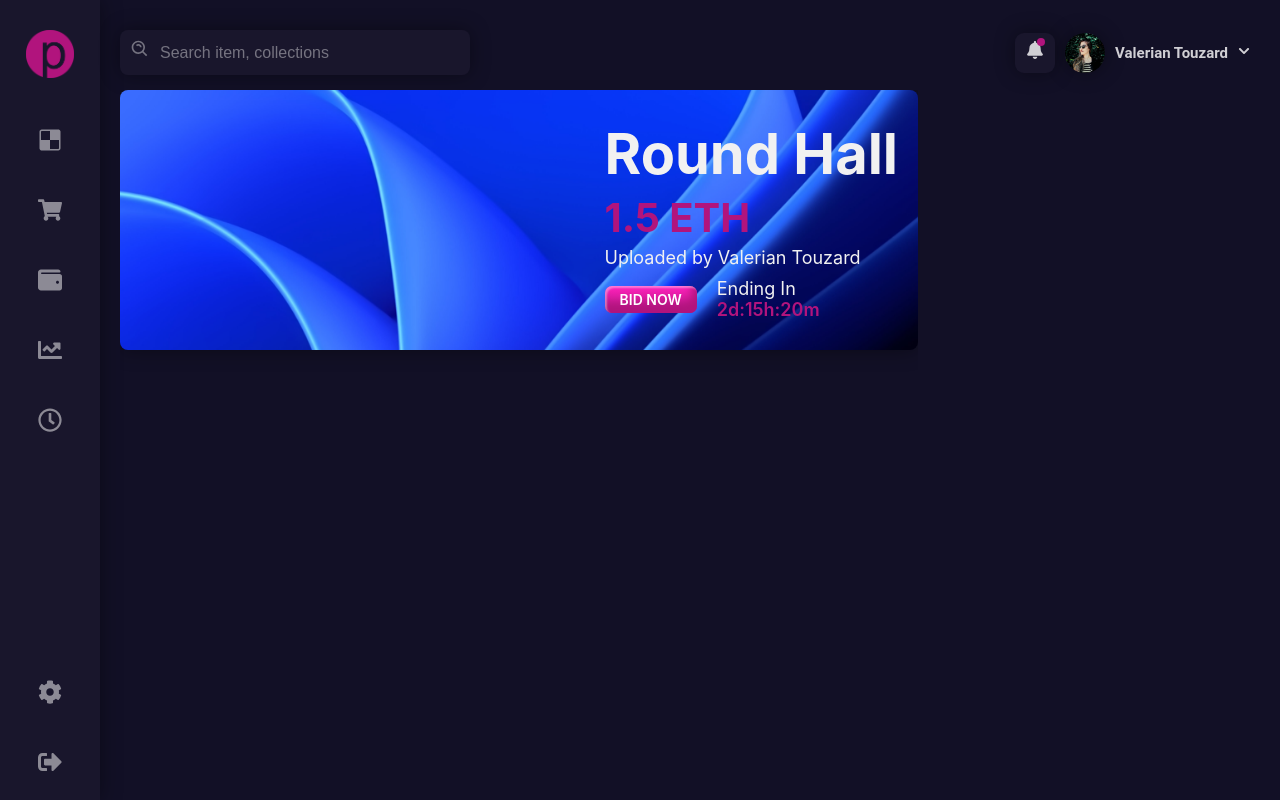
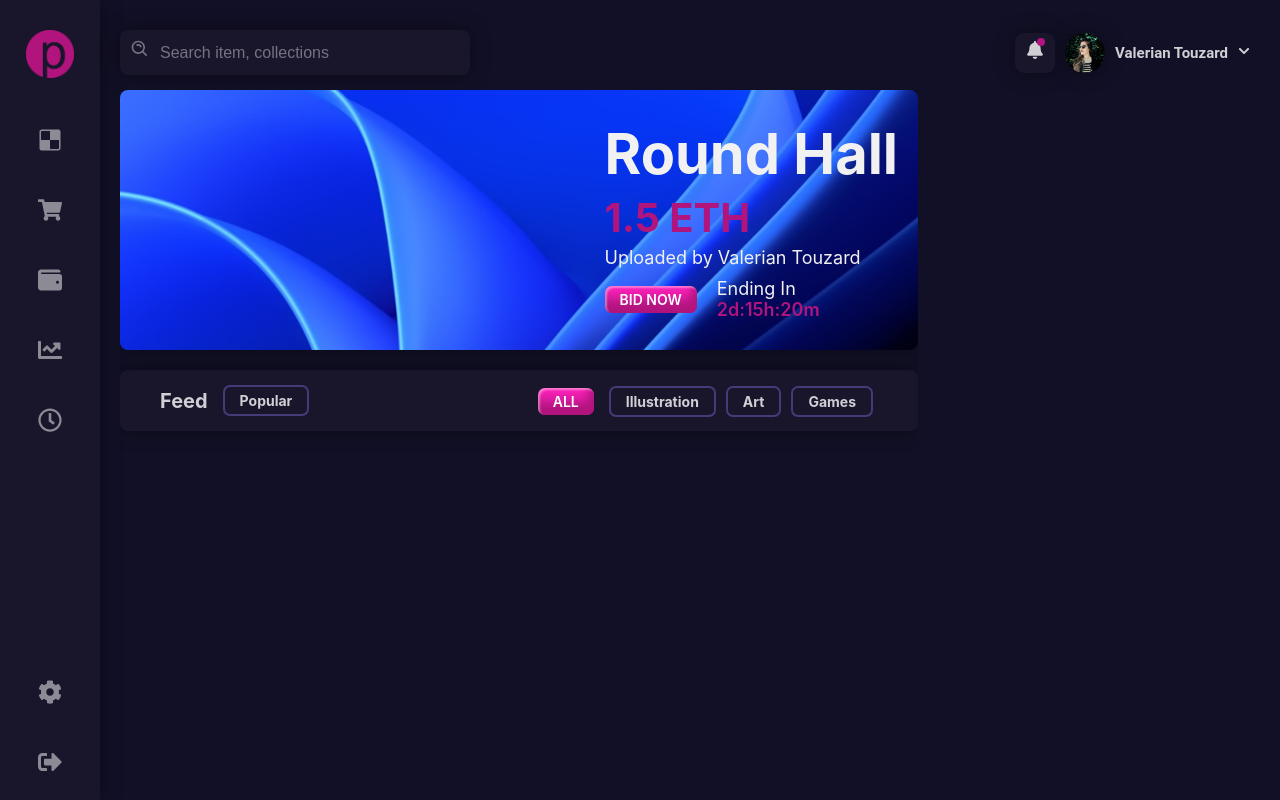
Before and after one commit to Valerian-Touzard/Dashboard, a React (Create React App) app: page / in a window 1280 px wide. Built offline with nearby package versions, Linux system fonts and the light colour scheme.

Commit message:
feat: Ajout des bouttons de filtre pour la partie principal

```diff
--- a/src/Components/Container/MainContainer/MainContainer.css
+++ b/src/Components/Container/MainContainer/MainContainer.css
@@ -63,6 +63,34 @@
     font-weight: 600;
 }
 
+/* Cards */
+.mainContainer .left .cards {
+    background-color: #19162c;
+    padding: 10px;
+    margin-top: 20px;
+    border-radius: 0.5em;
+    box-shadow: 0 0 20px rgba(0, 0, 0, 0.4);
+}
+
+.mainContainer .left .cards .filters{
+    display: flex;
+    align-items: center;
+    justify-content: space-between;
+    padding: 5px 30px;
+}
+
+.mainContainer .left .cards .filters .popular{
+    display: flex;
+    align-items: center;
+}
+
+.mainContainer .left .cards .filters .popular h2{
+    font-size: 20px;
+    font-weight: bold;
+    color: #d1cfd4;
+    margin-right: 10px;
+}
+
 .mainContainer .right{
     width: calc(100% - 70%);
 }
--- a/src/Components/Container/MainContainer/MainContainer.js
+++ b/src/Components/Container/MainContainer/MainContainer.js
@@ -21,12 +21,28 @@
             <h2>1.5 ETH</h2>
             <p>Uploaded by Valerian Touzard</p>
             <div className="bid">
-              <a href="" className="button1">
+              <a href="#" className="button1">
                 Bid Now
               </a>
               <p>Ending In <span>2d:15h:20m</span></p>
             </div>
           </div>
+        </div>
+
+
+        <div className="cards">
+            <div className="filters">
+                <div className="popular">
+                    <h2>Feed</h2>
+                    <a href="#" className="button2">Popular</a>
+                </div>
+                <div className="filter_buttons">
+                    <a href="" className="button1">All</a>
+                    <a href="" className="button2">Illustration</a>
+                    <a href="" className="button2">Art</a>
+                    <a href="" className="button2">Games</a>
+                </div>
+            </div>
         </div>
       </div>
       <div className="right"></div>
--- a/src/index.css
+++ b/src/index.css
@@ -32,3 +32,14 @@
   margin-right: 10px;
   cursor: pointer;
 }
+
+.button2{
+  text-decoration: none;
+  font-size: 14px;
+  font-weight: bold;
+  color: #d1d0d5;
+  border: 2px solid #443b78;
+  border-radius: 0.5em;
+  padding: 5px 15px;
+  margin: 0 5px;
+}
```
